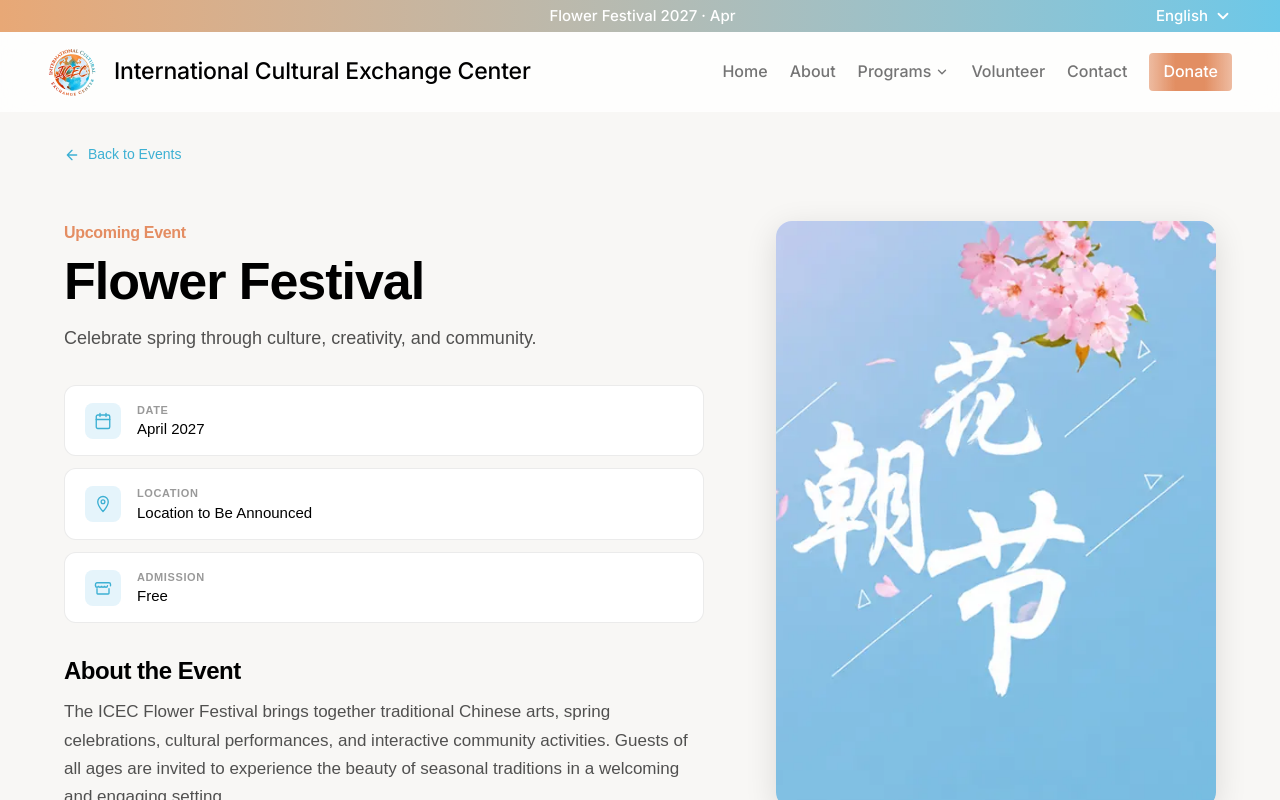
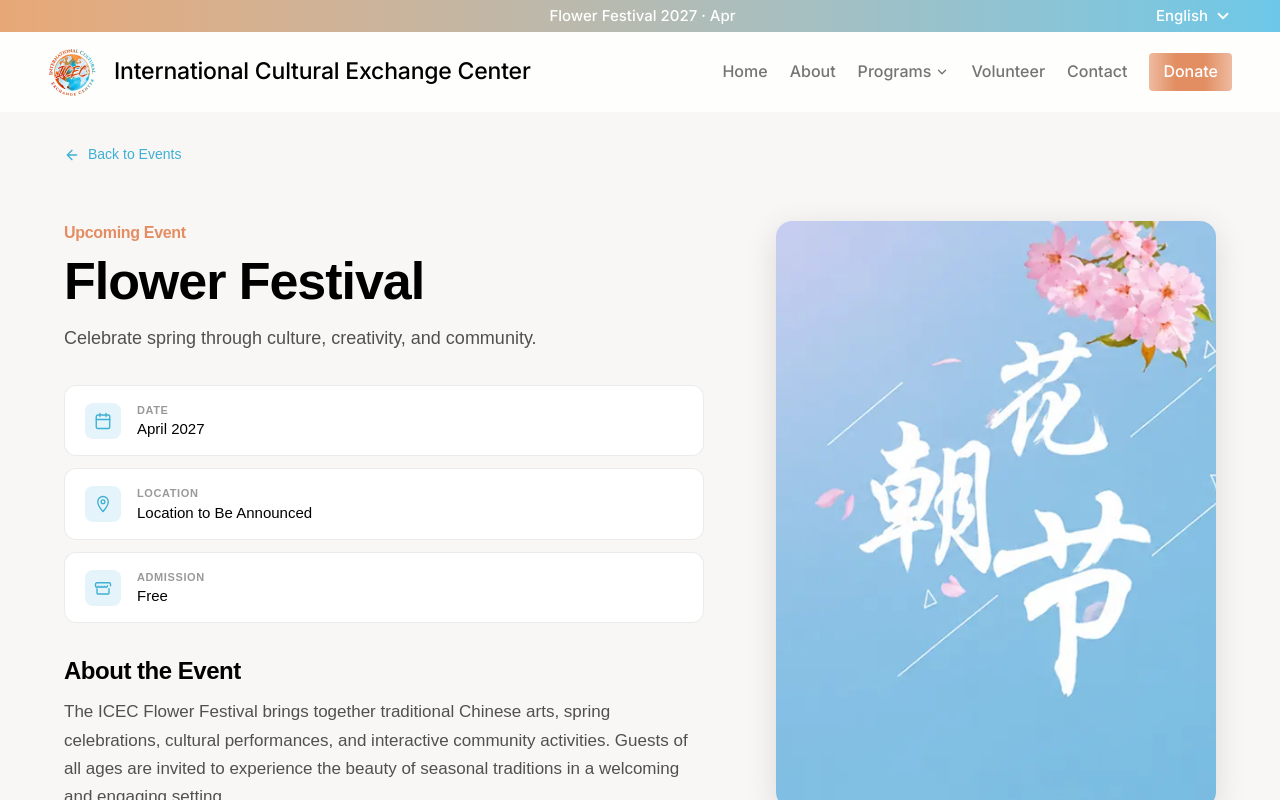
Before and after one commit to Blair-Su/International-Cultural-Exchange-Center, a React (Vite) app: page / in a window 1280 px wide. Both pictures are taken after a click on the button "View Details →". Shown: the top 800 px of the page. Built offline with nearby package versions, Linux system fonts and the light colour scheme.

Commit message:
Adjust flower festival poster crop

```diff
--- a/src/app/EventsPage.tsx
+++ b/src/app/EventsPage.tsx
@@ -268,7 +268,7 @@ function FlowerFestivalDetail({ onBack, onNavigate }: { onBack: () => void; onNa
               {/* Right — poster */}
               <div className="w-full lg:w-[400px] xl:w-[440px] lg:shrink-0">
                 <div className="rounded-[16px] overflow-hidden shadow-[0px_8px_32px_0px_rgba(0,0,0,0.12)] aspect-[3/4]">
-                  <img src={flowerPosterImg} alt="Flower Festival poster" className="w-full h-full object-cover" />
+                  <img src={flowerPosterImg} alt="Flower Festival poster" className="w-full h-full object-cover object-[42%_center]" />
                 </div>
               </div>
 
```
